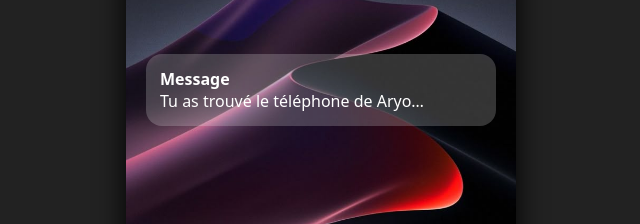
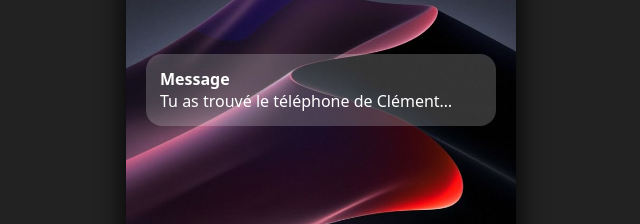
Before and after one commit to liamballonenanglais/site, a plain HTML site: page index.html in a window 1280 px wide. Shown: the part 269-493 px from the top of the page, 319-959 px from the left. Drawn offline with Linux system fonts and the light colour scheme.

Commit message:
Update index.html

```diff
--- a/index.html
+++ b/index.html
@@ -3,7 +3,7 @@
 <head>
 <meta charset="UTF-8">
 <meta name="viewport" content="width=device-width, initial-scale=1">
-<title>Le téléphone de Aryo</title>
+<title>Le téléphone de Clément</title>
 <style>
   *{box-sizing:border-box;margin:0;font-family:system-ui,sans-serif}
   body{background:#222;display:flex;justify-content:center;align-items:center;min-height:100vh}
@@ -85,7 +85,7 @@
   <div id="lock" class="screen active">
     <div id="clock">17:24</div>
     <div id="date"></div>
-    <div class="notif"><b>Message</b><br>Tu as trouvé le téléphone de Aryo…</div>
+    <div class="notif"><b>Message</b><br>Tu as trouvé le téléphone de Clément…</div>
     <div class="hint">Touche l'écran pour déverrouiller</div>
   </div>
 
```
